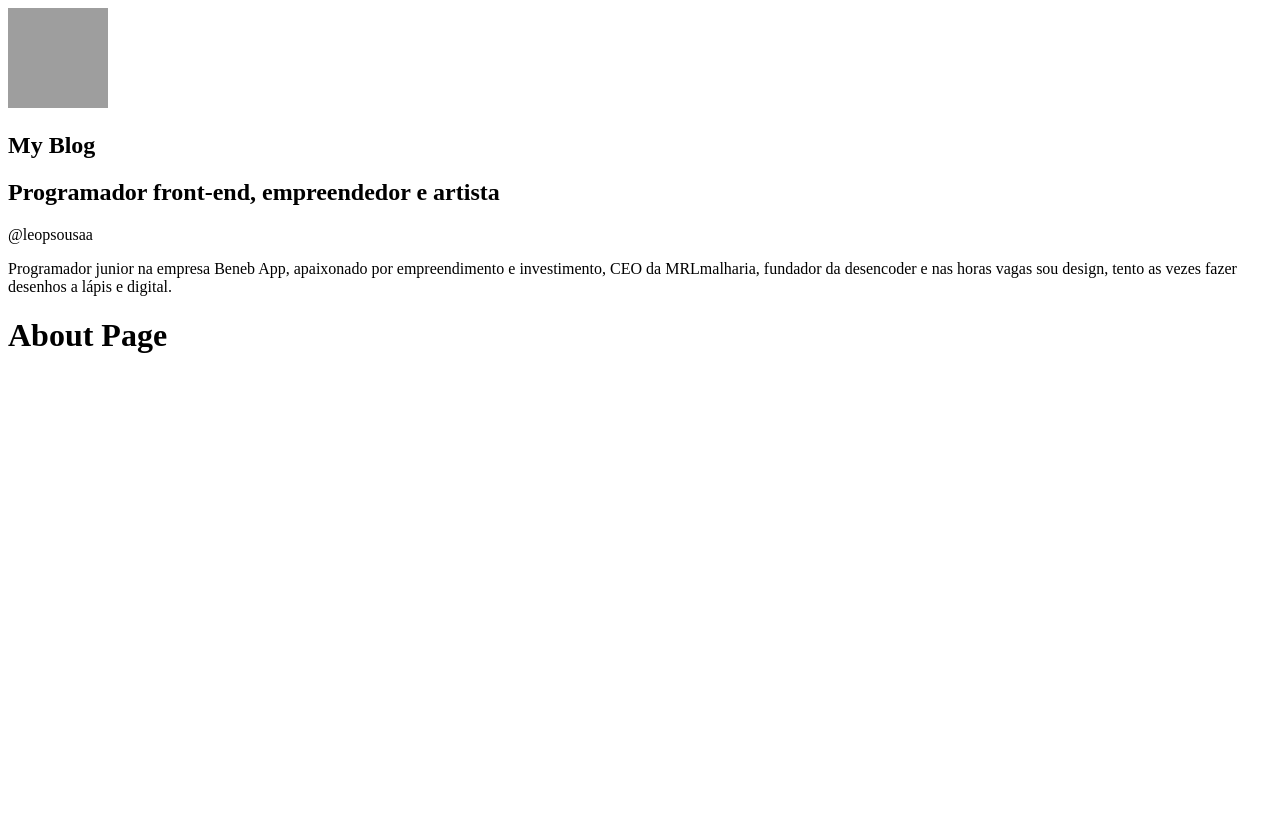
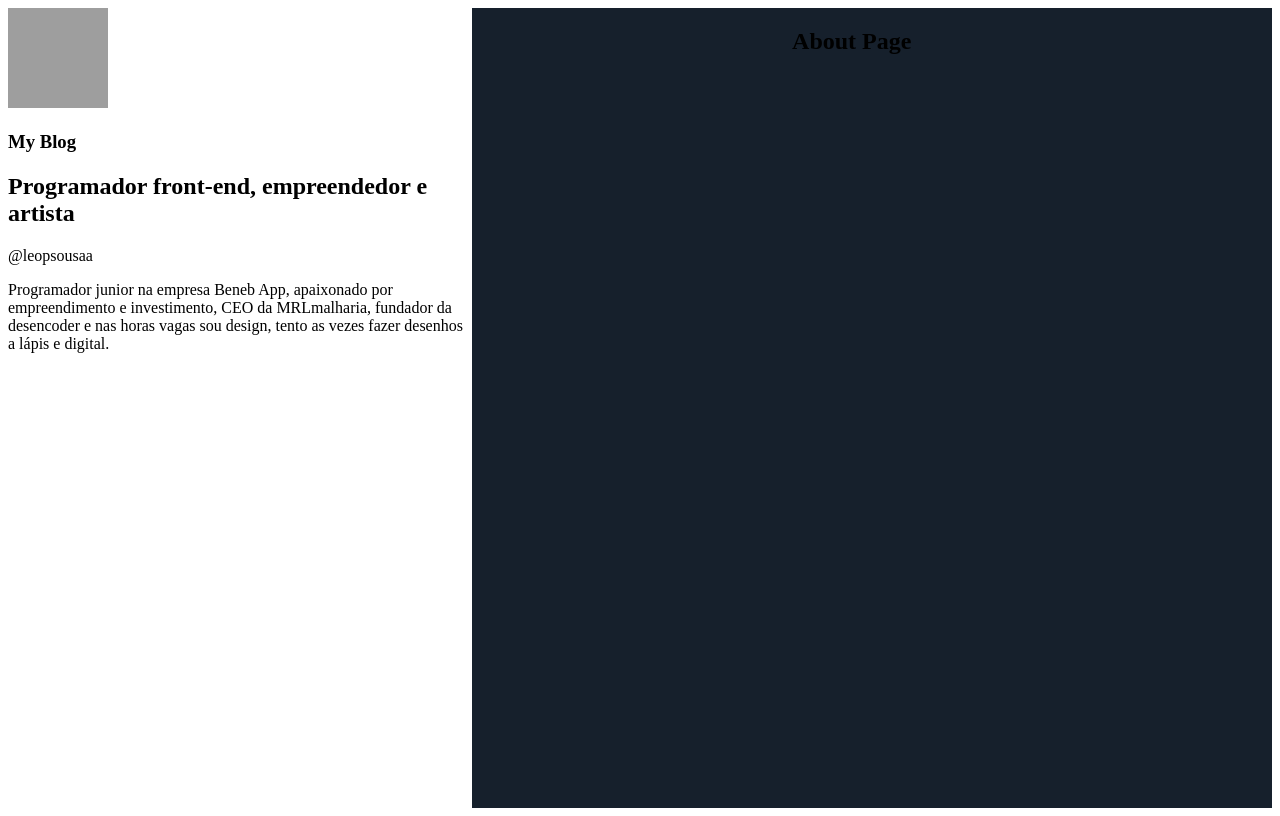
Before and after one commit to leopsousa/myBlog-gatsby, a Gatsby site: page /about in a window 1280 px wide. Built offline with nearby package versions, Linux system fonts and the light colour scheme; Gatsby itself is replaced by a stand-in of ours; grey boxes are pictures that could not be loaded.

Commit message:
styled components

```diff
--- a/gatsby-config.js
+++ b/gatsby-config.js
@@ -9,6 +9,7 @@
     author: `@leopsousaa`,
   },
   plugins: [
+    `gatsby-plugin-styled-components`,
     `gatsby-plugin-react-helmet`,
     {
       resolve: `gatsby-source-filesystem`,
--- a/package.json
+++ b/package.json
@@ -11,12 +11,14 @@
     "gatsby-plugin-offline": "^3.2.13",
     "gatsby-plugin-react-helmet": "^3.3.6",
     "gatsby-plugin-sharp": "^2.6.14",
+    "gatsby-plugin-styled-components": "^3.3.10",
     "gatsby-source-filesystem": "^2.3.14",
     "gatsby-transformer-sharp": "^2.5.7",
     "prop-types": "^15.7.2",
     "react": "^16.12.0",
     "react-dom": "^16.12.0",
-    "react-helmet": "^6.1.0"
+    "react-helmet": "^6.1.0",
+    "styled-components": "^5.1.1"
   },
   "devDependencies": {
     "prettier": "2.0.5"
--- a/src/components/layout.js
+++ b/src/components/Layout/index.js
@@ -1,15 +1,17 @@
 import React from "react"
 import PropTypes from "prop-types"
-import Profile from "./Profile"
+import Profile from "../Profile"
+
+import { LayoutWrapper, LayoutMain } from "./styles"
 
 const Layout = ({ children }) => {
   return (
-    <>
+    <LayoutWrapper>
       <aside>
         <Profile />
       </aside>
-      <main>{children}</main>
-    </>
+      <LayoutMain>{children}</LayoutMain>
+    </LayoutWrapper>
   )
 }
 
--- /dev/null
+++ b/src/components/Layout/styles.js
@@ -0,0 +1,12 @@
+import styled from "styled-components"
+
+export const LayoutWrapper = styled.section`
+  display: flex;
+`
+
+export const LayoutMain = styled.main`
+  background: #16202c;
+  min-height: 100vh;
+  padding: 0 3.75rem 0 20rem;
+  width: 100%;
+`
--- a/src/pages/404.js
+++ b/src/pages/404.js
@@ -1,6 +1,6 @@
 import React from "react"
 
-import Layout from "../components/layout"
+import Layout from "../components/Layout"
 import SEO from "../components/seo"
 
 const NotFoundPage = () => (
--- a/src/pages/about.js
+++ b/src/pages/about.js
@@ -1,6 +1,6 @@
 import React from "react"
 
-import Layout from "../components/layout"
+import Layout from "../components/Layout"
 import SEO from "../components/seo"
 
 const About = () => {
--- a/src/pages/index.js
+++ b/src/pages/index.js
@@ -1,7 +1,6 @@
 import React from "react"
-import { Link } from "gatsby"
 
-import Layout from "../components/layout"
+import Layout from "../components/Layout"
 import SEO from "../components/seo"
 
 const IndexPage = () => (
```
Also changed, not shown: 1 other file.
